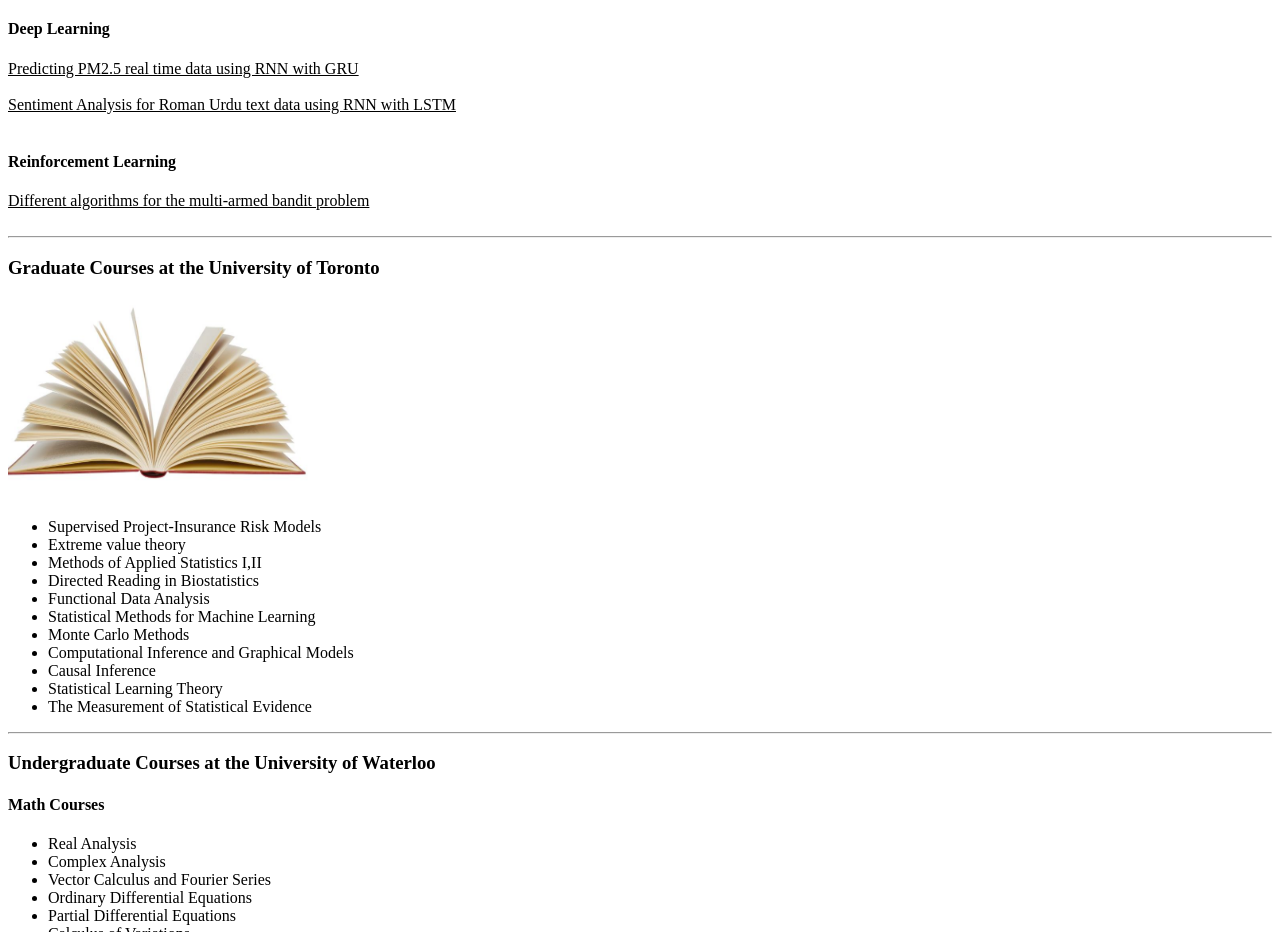
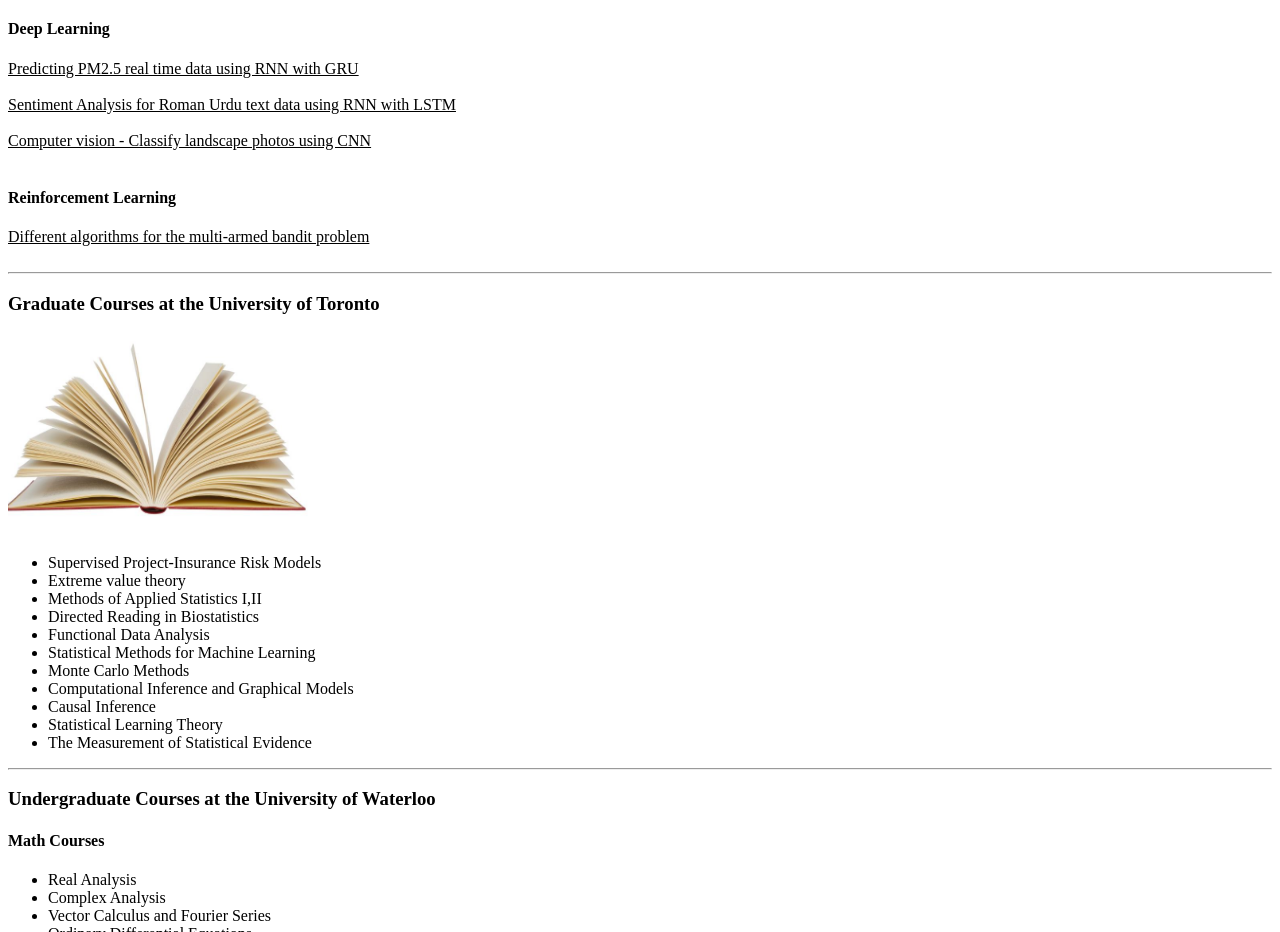
Before and after one commit to tianhanguan/tianhanguan.github.io, a plain HTML site: page index.html in a window 1280 px wide. Shown: the part 3840-4772 px from the top of the page. Drawn offline with Linux system fonts and the light colour scheme.

Commit message:
Add files via upload

```diff
--- a/index.html
+++ b/index.html
@@ -168,6 +168,7 @@
         <h4>Deep Learning</h4>
         <a href="DL1.html">Predicting PM2.5 real time data using RNN with GRU</a> <br/> <br/>
         <a href="DL2.html">Sentiment Analysis for Roman Urdu text data using RNN with LSTM</a> <br/> <br/>
+        <a href="DL3.html">Computer vision - Classify landscape photos using CNN</a> <br/> <br/>
 
         <h4>Reinforcement Learning</h4>
         <a href="Reinforcement_Learning1.html">Different algorithms for the multi-armed bandit problem</a> <br/> <br/>
```
